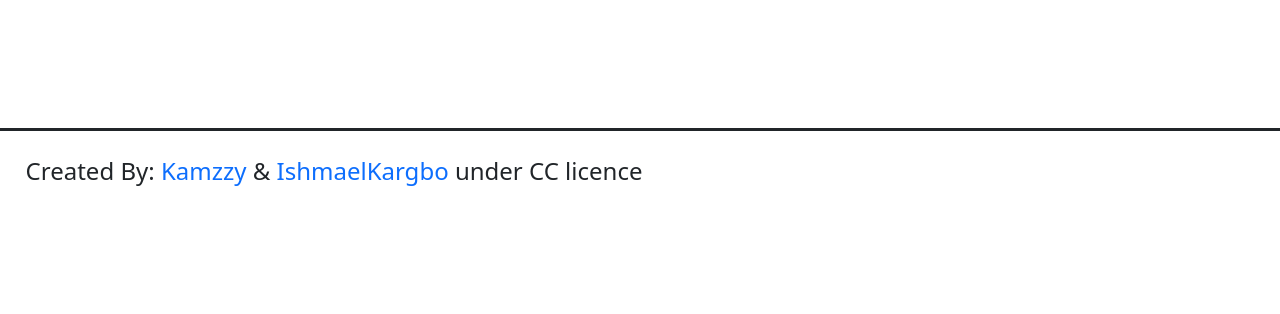
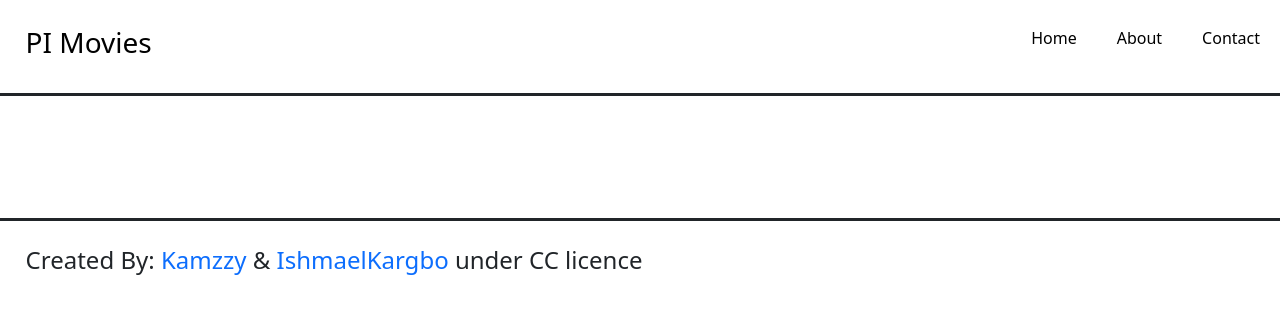
Before and after one commit to preciousakams/PImovies, a website built with webpack: page src/index.html in a window 1280 px wide. Built offline with nearby package versions, Linux system fonts and the light colour scheme; no server answers.

Commit message:
pi navigation

```diff
--- a/src/index.html
+++ b/src/index.html
@@ -10,6 +10,16 @@
   <title>PImovies</title>
 </head>
 <body>
+  <header class="header">
+    <nav>
+      <h3><a href="/">PI Movies</a></h3>
+      <ul>
+        <li><a href="#">Home</a></li>
+        <li><a href="#">About</a></li>
+        <li><a href="#">Contact</a></li>
+      </ul>
+    </nav>
+  </header>
   <section class="homePage">
     <div class="row">
     </div>
--- a/src/style.css
+++ b/src/style.css
@@ -1,5 +1,40 @@
+body {
+  box-sizing: border-box;
+  margin: 0;
+  padding: 0;
+}
+
+.header {
+  padding: 2% 0 2% 2%;
+  border-bottom: solid 3px;
+  position: fixed;
+  width: 100%;
+  background: #fff;
+}
+
+.header nav {
+  display: flex;
+  justify-content: space-between;
+  align-items: center;
+}
+
+.header nav ul {
+  display: flex;
+  list-style: none;
+}
+
+.header nav a {
+  text-decoration: none;
+  color: black;
+}
+
+.header nav ul li a {
+  padding: 0 20px;
+  text-decoration: none;
+}
+
 .homePage {
-  padding: 5%;
+  padding: 12% 5% 5% 5%;
 }
 
 .cardDiv {
```
